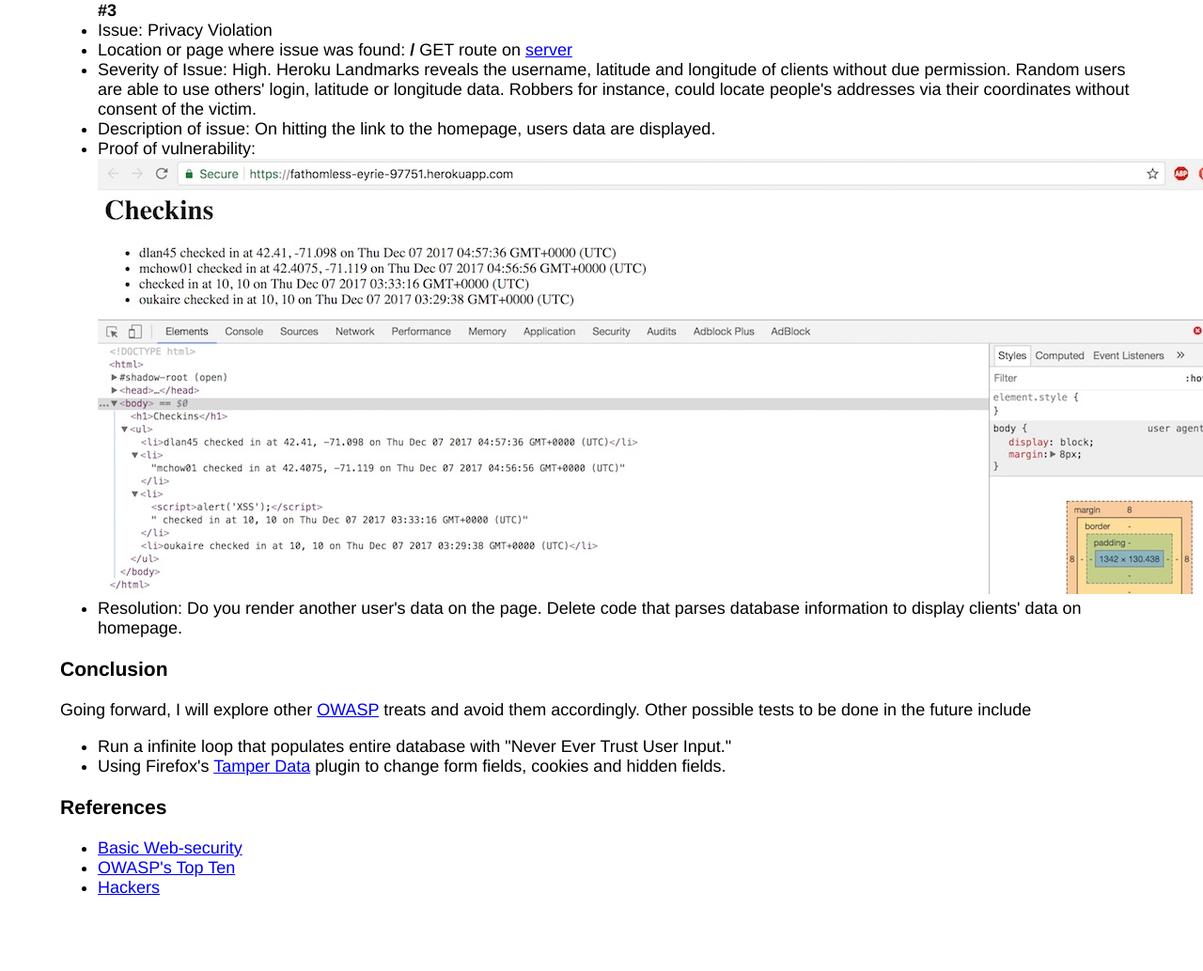
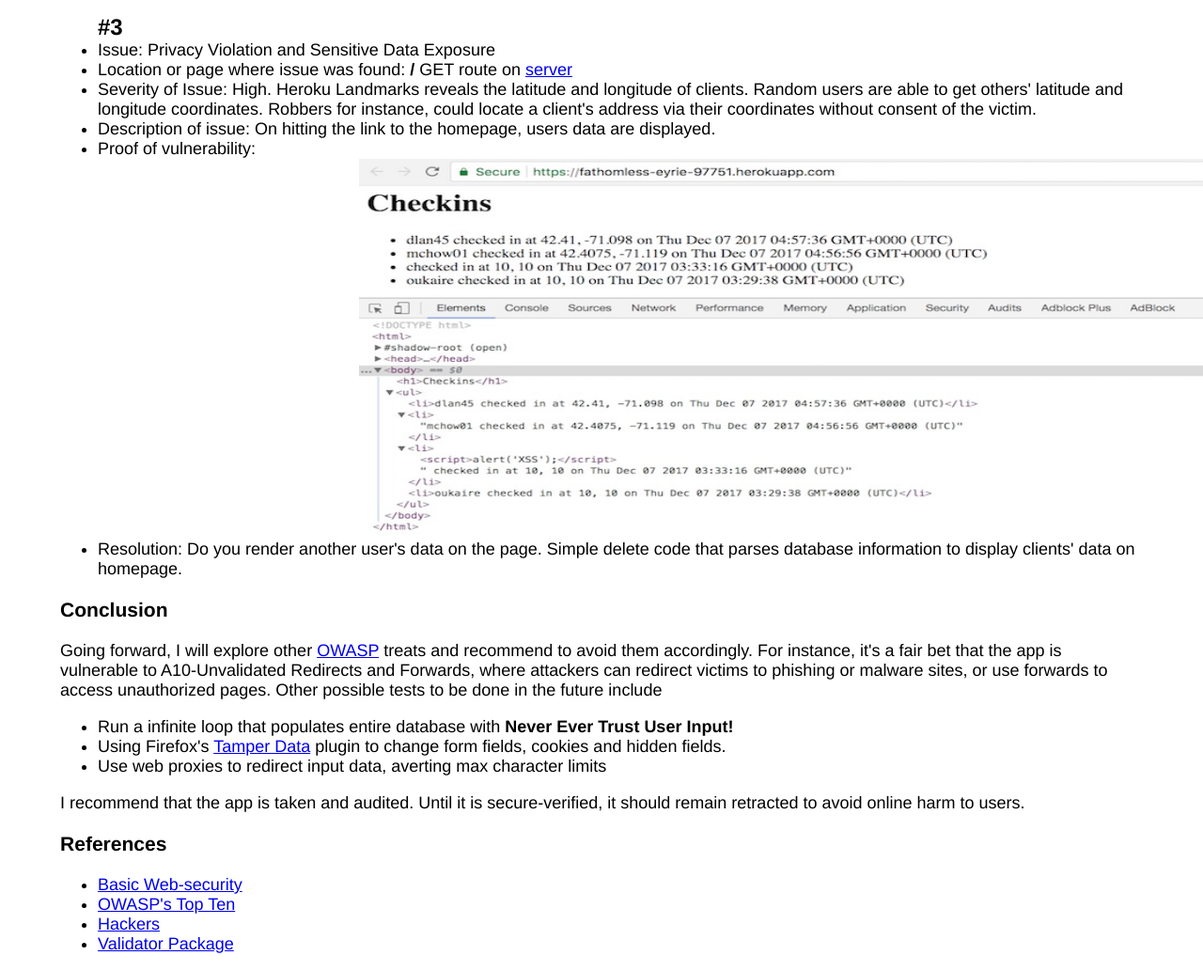
Before and after one commit to oukaire/comp20-oukaire, a plain HTML site: page security/index.html in a window 1280 px wide. Shown: the part 1560-2593 px from the top of the page at 94% size. Before the commit the page ends 2533 px from the top, so only its background shows below. Drawn offline with Linux system fonts and the light colour scheme.

Commit message:
Assignment 4: Basic Web Security Completed

```diff
--- a/security/index.html
+++ b/security/index.html
@@ -51,22 +51,24 @@
     <p>
       <ul>
         <b id="num">#3</b>
-        <li>Issue: Privacy Violation</li>
+        <li>Issue: Privacy Violation and Sensitive Data Exposure</li>
         <li>Location or page where issue was found: <b>/</b> GET route on <a href="https://fathomless-eyrie-97751.herokuapp.com/">server</a></li>
-        <li>Severity of Issue: High. Heroku Landmarks reveals the username, latitude and longitude of clients without due permission. Random users are able to use others' login, latitude or longitude data. Robbers for instance, could locate people's addresses via their coordinates without consent of the victim.</li>
+        <li>Severity of Issue: High. Heroku Landmarks reveals the latitude and longitude of clients. Random users are able to get others' latitude and longitude coordinates. Robbers for instance, could locate a client's address via their coordinates without consent of the victim.</li>
         <li>Description of issue: On hitting the link to the homepage, users data are displayed.</li>
         <li>Proof of vulnerability: <img id="imgs3" src="privacy_violation.jpg" alt="PRIVACY_VIOLATION"/></li>
-        <li>Resolution: Do you render another user's data on the page. Delete code that parses database information to display clients' data on homepage.</li>
+        <li>Resolution: Do you render another user's data on the page. Simple delete code that parses database information to display clients' data on homepage.</li>
     </ul>
     </p>
   </div>
   <div id="conclusion">
     <h3>Conclusion</h3>
-    <p>Going forward, I will explore other <a href="https://www.owasp.org/index.php/Top_10_2013-Top_10">OWASP</a> treats and avoid them accordingly. Other possible tests to be done in the future include
+    <p>Going forward, I will explore other <a href="https://www.owasp.org/index.php/Top_10_2013-Top_10">OWASP</a> treats and recommend to avoid them accordingly. For instance, it's a fair bet that the app is vulnerable to A10-Unvalidated Redirects and Forwards, where attackers can redirect victims to phishing or malware sites, or use forwards to access unauthorized pages. Other possible tests to be done in the future include
       <ul>
-      <li>Run a infinite loop that populates entire database with "Never Ever Trust User Input."</li>
+      <li>Run a infinite loop that populates entire database with <b>Never Ever Trust User Input!</b></li>
       <li>Using Firefox's <a href="https://addons.mozilla.org/en-US/firefox/addon/966/">Tamper Data</a> plugin to change form fields, cookies and hidden fields.</li>
+      <li>Use web proxies to redirect input data, averting max character limits</li>
     </ul>
+    I recommend that the app is taken and audited. Until it is secure-verified, it should remain retracted to avoid online harm to users.
   </p>
   </div>
   <div id="references">
@@ -75,6 +77,7 @@
       <li><a href="https://tuftsdev.github.io/WebProgramming/notes/web_security.html">Basic Web-security</li>
       <li><a href="https://www.owasp.org/index.php/Top_10_2013-Top_10">OWASP's Top Ten</li>
       <li><a href="http://ha.ckers.org/xss.html">Hackers</li>
+      <li><a href="https://github.com/chriso/validator.js">Validator Package</li>
     </ul>
   </div>
 </body>
--- a/security/style.css
+++ b/security/style.css
@@ -6,25 +6,25 @@ body {
         margin-right: 5%;
 }
 
-._code {
+#_code {
         font-style: italic;
         font-weight: bold;
 }
 
-.imgs {
+#imgs {
         width: device-width;
         border-right: 10%;
 }
 
-.imgs3 {
+#imgs3 {
         margin-left: 25%;
         margin-right: 25%;
-       /* width:1420px;
+        width:1420px;
         height:400px;
-        background:url(privacy_violation) 0px 0px; */
+        background:url(privacy_violation) 0px 0px;
 }
 
-.num {
+#num {
         font-size: 24px;
 }
 
@@ -32,3 +32,7 @@ li {
     display: list-item;
     text-align: -webkit-match-parent;
 }
+
+.ad {
+    font-weight: bold;
+}
```
Also changed, not shown: 1 other file.
